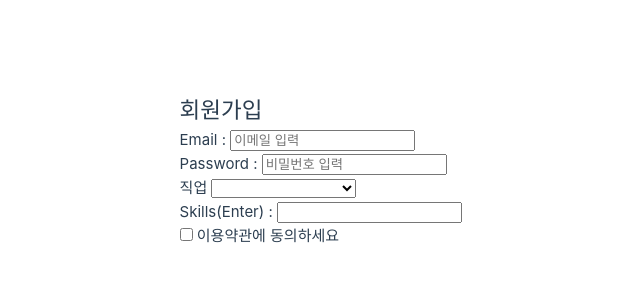
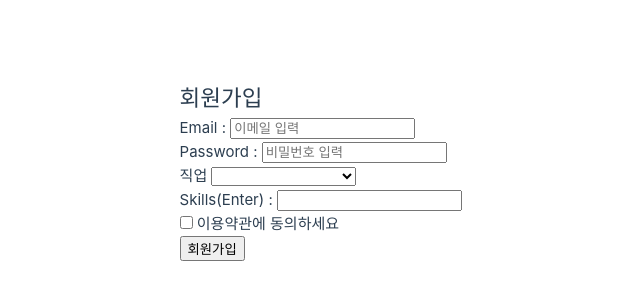
Before and after one commit to Min-byeonghyun/vue-project, a Vue app: page / in a window 1280 px wide. Shown: the part 230-530 px from the top of the page, without its empty margins (178-818 px from the left). Built offline with nearby package versions, Linux system fonts and the light colour scheme; the HTML template or start-up script is replaced by a standard one.

Commit message:
회원가입 버튼 처리 , 에러핸들링

```diff
--- a/src/components/SignupForm.vue
+++ b/src/components/SignupForm.vue
@@ -9,6 +9,7 @@ export default {
       terms: false,
       tempSkill: '',
       skills: [],
+      passwordError: null,
     }
   },
   methods: {
@@ -21,8 +22,18 @@ export default {
       }
     },
     deleteSkill(skill) {
-      this.skills = this.skills.filter(item => skill != item)
-    }
+      this.skills = this.skills.filter((item) => skill != item)
+    },
+    handleSubmit() {
+      this.passwordError = this.password.length > 5 ? '' : '비밀번호는 6자리 이상으로 입력해주세요!'
+      if (!this.passwordError) {
+        console.log('email : ', this.email)
+        console.log('password : ', this.password)
+        console.log('skills : ', this.skills)
+        console.log('terms : ', this.terms)
+        console.log('role : ', this.role)
+      }
+    },
   },
 }
 </script>
@@ -32,7 +43,7 @@ export default {
       <div class="mt-20">
         <h2 class="mt-6 text-center text-3xl font-bold tracking-tighter">회원가입</h2>
       </div>
-      <form>
+      <form class="mt-20 space-y-6" @submit.prevent="handleSubmit">
         <div class="-space-y-px rounded-md shadow-sm">
           <div class="mb-8">
             <label for="email" class="block font-bold text-sm mb-2"> Email : </label>
@@ -61,6 +72,7 @@ export default {
               class="relative block w-full appearance-none rounded-none rounded-t-md outline-none border-b-2 border-gray-300 px-3 py-2 text-gray-900 placehoder-gray-500 focus:z-10 focus:border-indigo-500 focus:outline-none focus:ring-indigo-500 sm:text-sm"
               placeholder="비밀번호 입력"
             />
+            <div v-if="passwordError" class="text-red-500 mt-2 font-xs font-bold"> {{ passwordError }}</div>
           </div>
         </div>
         <div class="-space-y-px rounded-md shadow-sm">
@@ -97,12 +109,16 @@ export default {
             </div>
           </div>
         </div>
+        <div class="flex my-1 mr-3">
+          <input type="checkbox" v-model="terms" required />
+          <label>&nbsp;이용약관에 동의하세요</label>
+        </div>
+        <button
+          class="inline-block bg-indigo-500 font-bold text-sm text-white rounded shadow py-2 px-5 mt-3"
+        >
+          회원가입
+        </button>
       </form>
-      <div class="flex my-1 mr-3">
-        <input type="checkbox" v-model="terms" required/>
-        <label>&nbsp;이용약관에 동의하세요</label>
-      </div>
-
     </div>
   </div>
 </template>
```
